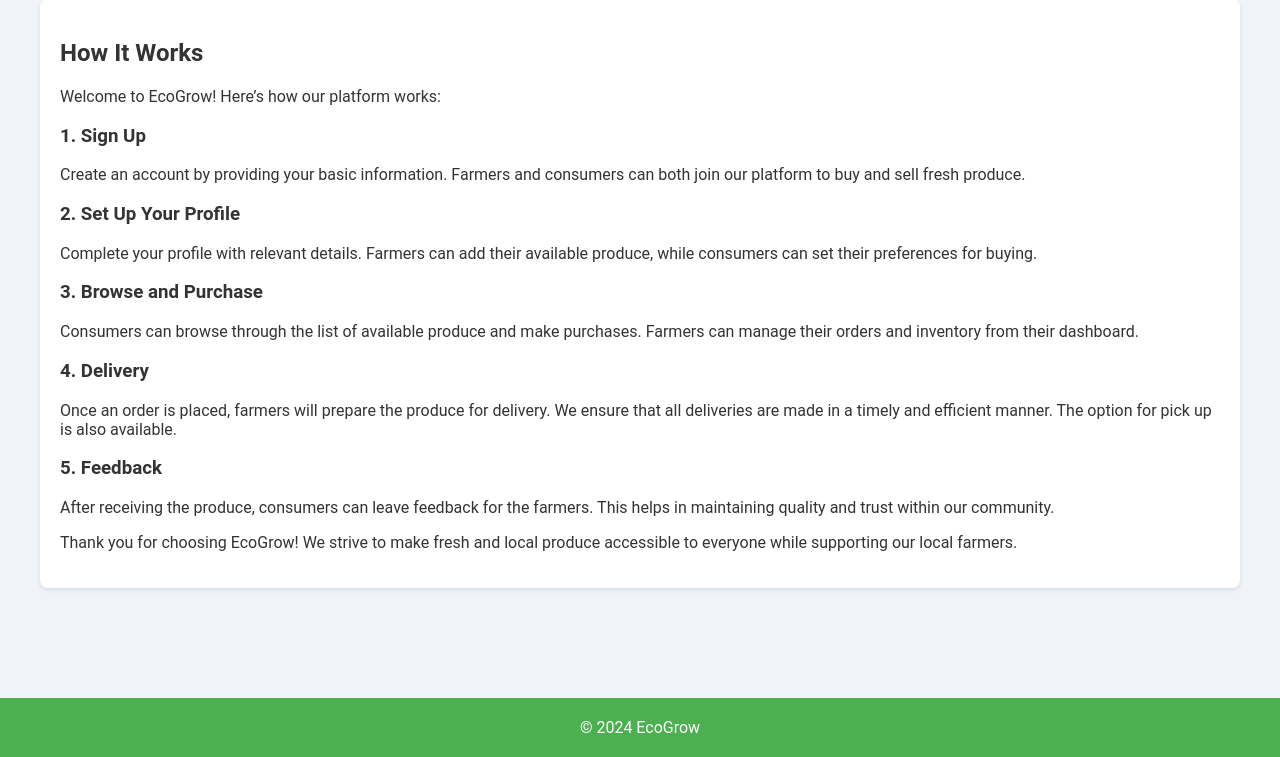
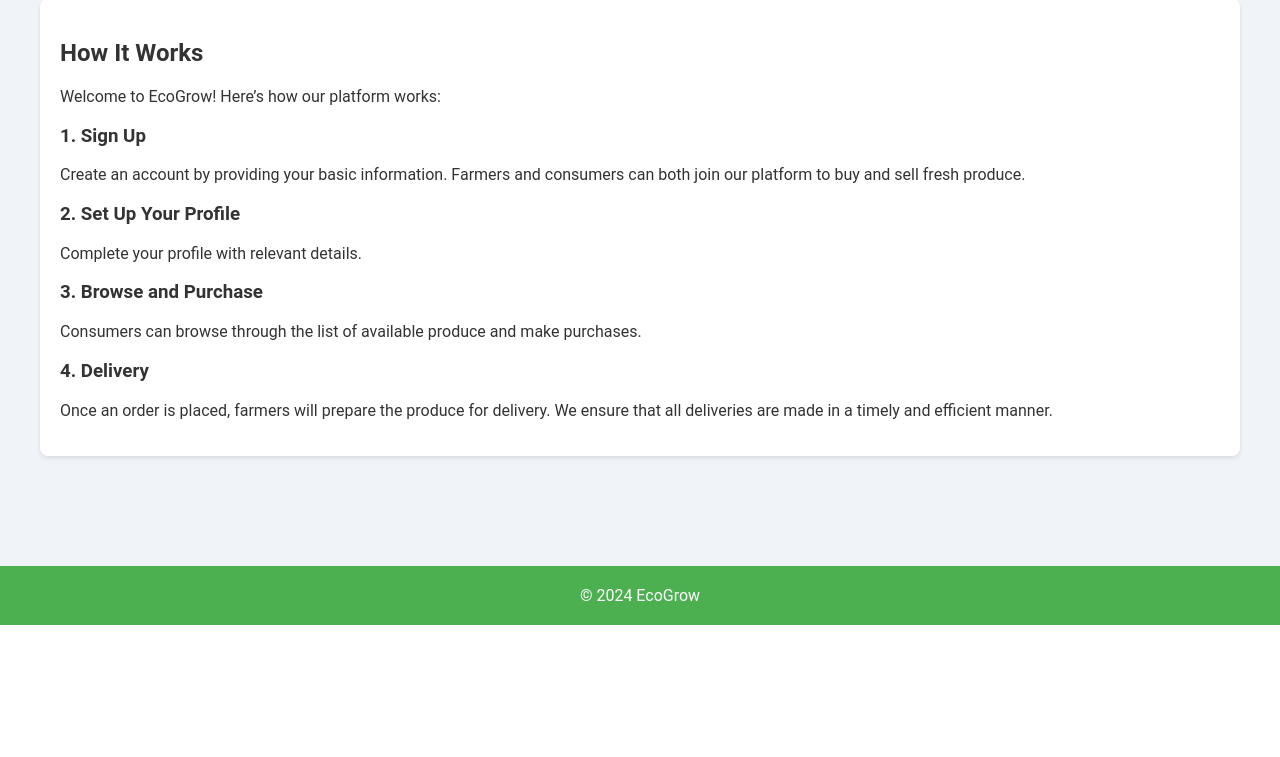
Before and after one commit to IanTerHaar/EcoGrow, a PHP site: page /pages/howItWorks.php in a window 1280 px wide. Shown: the part 205-962 px from the top of the page. After the commit the page ends 830 px from the top, so only its background shows below. Run offline with PHP 8.4, Linux system fonts and the light colour scheme.

Commit message:
change how it works steps

```diff
--- a/pages/howItWorks.php
+++ b/pages/howItWorks.php
@@ -35,14 +35,12 @@
             <h3>1. Sign Up</h3>
             <p>Create an account by providing your basic information. Farmers and consumers can both join our platform to buy and sell fresh produce.</p>
             <h3>2. Set Up Your Profile</h3>
-            <p>Complete your profile with relevant details. Farmers can add their available produce, while consumers can set their preferences for buying.</p>
+            <p>Complete your profile with relevant details.</p>
             <h3>3. Browse and Purchase</h3>
-            <p>Consumers can browse through the list of available produce and make purchases. Farmers can manage their orders and inventory from their dashboard.</p>
+            <p>Consumers can browse through the list of available produce and make purchases.</p>
             <h3>4. Delivery</h3>
-            <p>Once an order is placed, farmers will prepare the produce for delivery. We ensure that all deliveries are made in a timely and efficient manner. The option for pick up is also available.</p>
-            <h3>5. Feedback</h3>
-            <p>After receiving the produce, consumers can leave feedback for the farmers. This helps in maintaining quality and trust within our community.</p>
-            <p>Thank you for choosing EcoGrow! We strive to make fresh and local produce accessible to everyone while supporting our local farmers.</p>
+            <p>Once an order is placed, farmers will prepare the produce for delivery. We ensure that all deliveries are made in a timely and efficient manner.</p>
+
         </section>
     </main>
     <footer>
```
